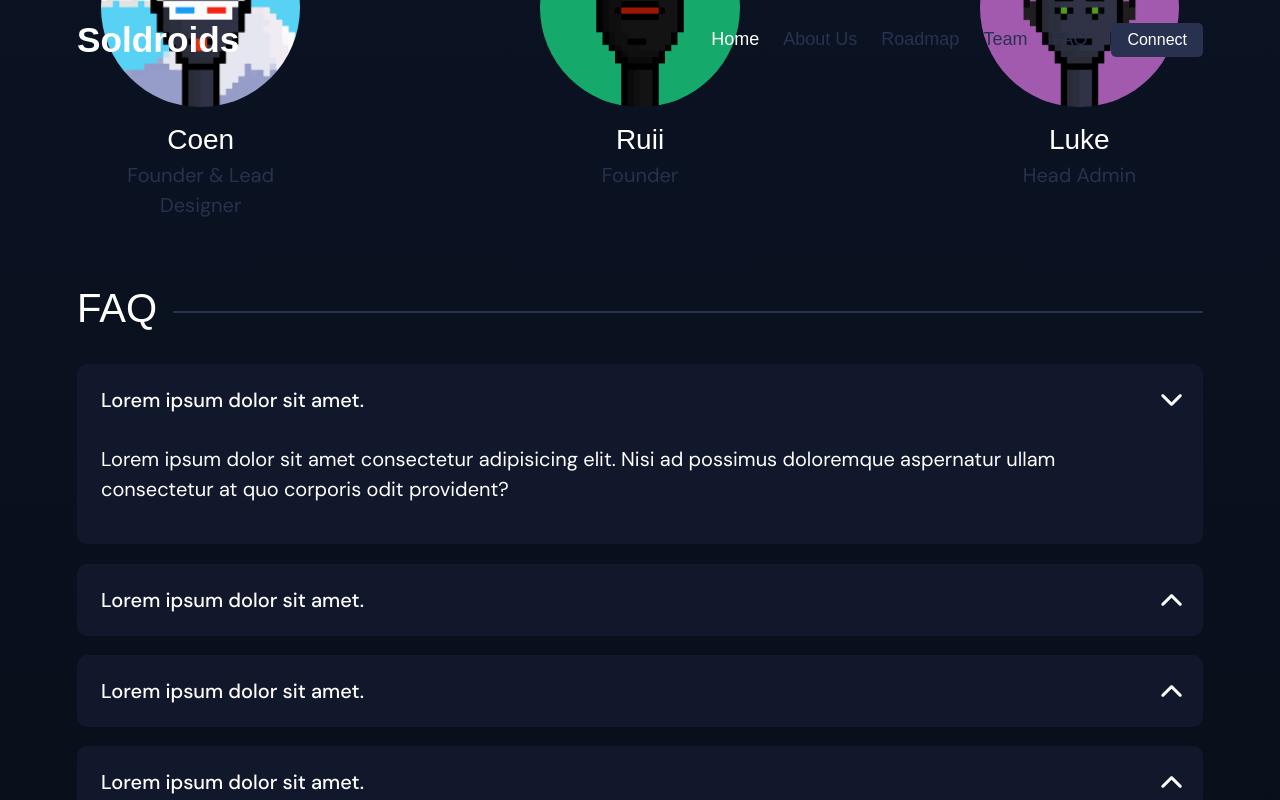
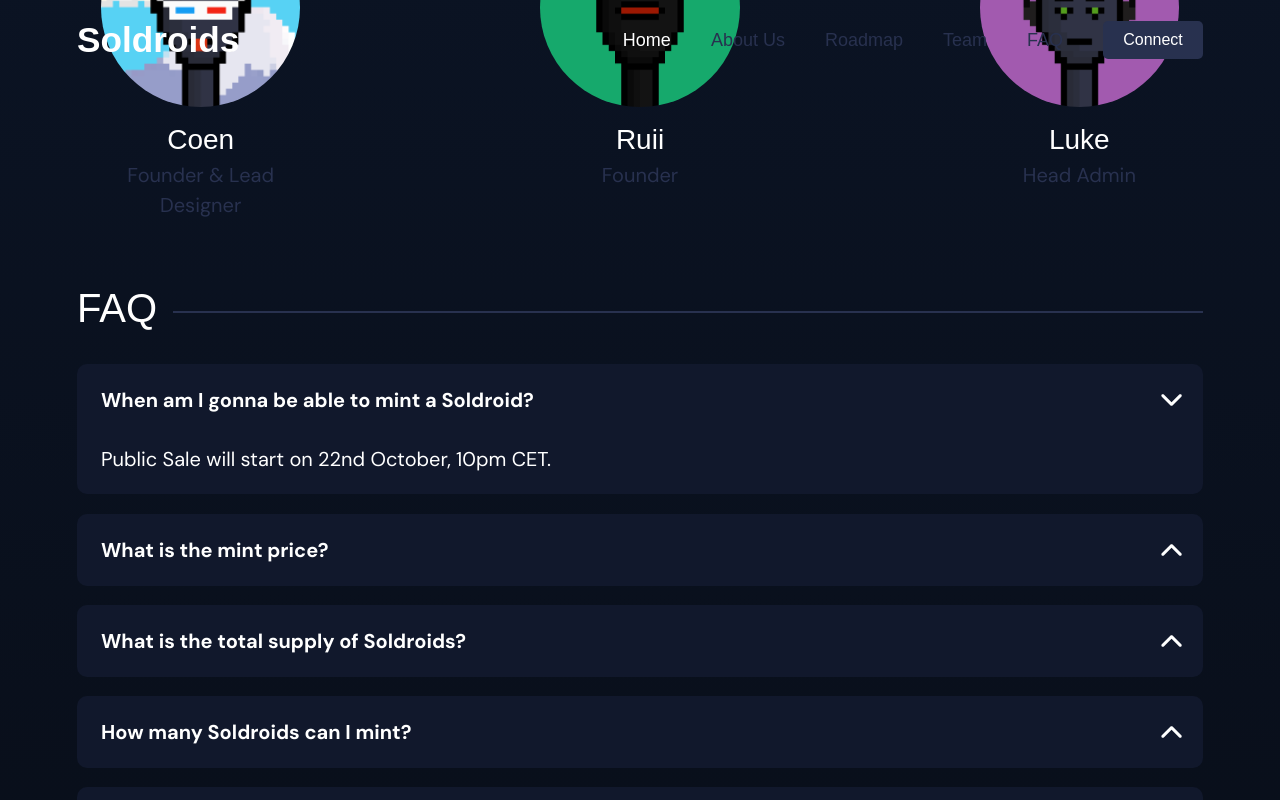
Before and after one commit to sameershaikh55/soldroids, a React (Create React App) app: page / in a window 1280 px wide. Both pictures are taken after a click on the element 640 px from the left and 2585 px from the top of the page. Shown: the part 2185-2985 px from the top of the page. Built offline with nearby package versions, Linux system fonts and the light colour scheme; a web font is replaced by a local one.

Commit message:
changes made

```diff
--- a/src/components/Accordion.jsx
+++ b/src/components/Accordion.jsx
@@ -1,7 +1,7 @@
 import React, { useState } from "react";
 import { IoIosArrowUp } from "react-icons/io";
 
-const Accordion = () => {
+const Accordion = ({ t, p }) => {
 	const [collapsed, setCollapsed] = useState(false);
 
 	return (
@@ -15,9 +15,9 @@ const Accordion = () => {
 						style={{
 							transition: "0.4s",
 						}}
-						className="f20 w-100 py-2 px-2 px-md-3 mb-0"
+						className="f20 w-100 py-2 px-2 px-md-3 mb-0 fw600"
 					>
-						Lorem ipsum dolor sit amet.
+						{t}
 					</h5>
 					<IoIosArrowUp
 						style={{
@@ -44,11 +44,9 @@ const Accordion = () => {
 							transitionDelay: collapsed && "0.8s",
 							transition: collapsed && "0.8s",
 						}}
-						className="f20 py-4 mb-0"
+						className="f20 pt-4 pb-1 mb-0"
 					>
-						Lorem ipsum dolor sit amet consectetur adipisicing elit. Nisi ad
-						possimus doloremque aspernatur ullam consectetur at quo corporis
-						odit provident?
+						{p}
 					</p>
 				</div>
 			</div>
--- a/src/components/Faq.jsx
+++ b/src/components/Faq.jsx
@@ -2,6 +2,29 @@ import React from "react";
 import Accordion from "./Accordion";
 
 const Faq = () => {
+	const faqData = [
+		{
+			t: "When am I gonna be able to mint a Soldroid?",
+			p: "Public Sale will start on 22nd October, 10pm CET.",
+		},
+		{
+			t: "What is the mint price?",
+			p: "Mint price will be 1.5 SOL.",
+		},
+		{
+			t: "What is the total supply of Soldroids?",
+			p: "There will be a total of 3,333 Soldroids. 700 are currently reserved for whitelist.",
+		},
+		{
+			t: "How many Soldroids can I mint?",
+			p: "You can mint a maximum of 5 Soldroids but there will be a maximum of 1 per transaction.",
+		},
+		{
+			t: "What will royalties be on the aftermarket?",
+			p: "We will charge 3.5% royalties on the aftermarket. 85% of those royalties will be given back to Soldroid holders on a weekly basis.",
+		},
+	];
+
 	return (
 		<div id="faq" className="">
 			<div className="page_container">
@@ -16,10 +39,10 @@ const Faq = () => {
 									</div>
 
 									<div className="team_card_container">
-										{[1, 1, 1, 1].map((prev, i) => {
+										{faqData.map((prev, i) => {
 											return (
 												<div key={i}>
-													<Accordion />
+													<Accordion t={prev.t} p={prev.p} />
 												</div>
 											);
 										})}
--- a/src/components/Footer.jsx
+++ b/src/components/Footer.jsx
@@ -12,7 +12,18 @@ const Footer = () => {
 						<div className="col-11 col-md-12 mx-auto">
 							<div className="row">
 								<div className="col-12">
-									<h2 className="text-white sofia">Soldroids</h2>
+									<div>
+										<Link
+											to="home"
+											smooth={true}
+											duration={100}
+											spy={true}
+											offset={-10}
+											className="logo sofia"
+										>
+											Soldroids
+										</Link>
+									</div>
 
 									<div className="d-flex flex-column flex-md-row flex-wrap mt-5">
 										<div>
@@ -39,7 +50,7 @@ const Footer = () => {
 														duration={600}
 														spy={true}
 														offset={-500}
-														className="ms-4 f18"
+														className="f18"
 													>
 														About Us
 													</Link>
@@ -52,7 +63,7 @@ const Footer = () => {
 														duration={600}
 														spy={true}
 														offset={-500}
-														className="ms-4 f18"
+														className="f18"
 													>
 														Roadmap
 													</Link>
@@ -65,7 +76,7 @@ const Footer = () => {
 														duration={600}
 														spy={true}
 														offset={-500}
-														className="ms-4 f18"
+														className="f18"
 													>
 														Team
 													</Link>
@@ -78,14 +89,14 @@ const Footer = () => {
 														duration={600}
 														spy={true}
 														offset={-500}
-														className="ms-4 f18"
+														className="f18"
 													>
 														FAQ
 													</Link>
 												</li>
 											</ul>
 										</div>
-										<div className="mt-5 mt-md-0 ms-md-5">
+										<div className="mt-5 mt-md-0 mx-md-5 px-md-4">
 											<h5 className="text-white sofia mb-2 mb-md-3">
 												Useful Links
 											</h5>
@@ -107,7 +118,7 @@ const Footer = () => {
 												</li>
 											</ul>
 										</div>
-										<div className="mt-5 mt-md-0 ms-md-5 d-flex share">
+										<div className="mt-5 mt-md-0 d-flex share">
 											<a href="">
 												<img src={twitter} alt="" className="me-3" />
 											</a>
--- a/src/components/Header.jsx
+++ b/src/components/Header.jsx
@@ -63,7 +63,7 @@ const Header = ({ isOpen, ClickEvent }) => {
 													smooth={true}
 													duration={300}
 													spy={true}
-													className="ms-4 f18"
+													className="f18"
 												>
 													Home
 												</Link>
@@ -76,7 +76,7 @@ const Header = ({ isOpen, ClickEvent }) => {
 													duration={300}
 													spy={true}
 													offset={-100}
-													className="ms-4 f18"
+													className="f18"
 												>
 													About Us
 												</Link>
@@ -89,7 +89,7 @@ const Header = ({ isOpen, ClickEvent }) => {
 													duration={300}
 													spy={true}
 													offset={-50}
-													className="ms-4 f18"
+													className="f18"
 												>
 													Roadmap
 												</Link>
@@ -102,7 +102,7 @@ const Header = ({ isOpen, ClickEvent }) => {
 													duration={300}
 													spy={true}
 													offset={-50}
-													className="ms-4 f18"
+													className="f18"
 												>
 													Team
 												</Link>
@@ -115,7 +115,7 @@ const Header = ({ isOpen, ClickEvent }) => {
 													duration={300}
 													spy={true}
 													offset={-110}
-													className="ms-4 f18"
+													className="f18"
 												>
 													FAQ
 												</Link>
@@ -128,7 +128,7 @@ const Header = ({ isOpen, ClickEvent }) => {
 													duration={300}
 													spy={true}
 													offset={-100}
-													className="ms-4 connectBtn"
+													className="connectBtn"
 												>
 													<button>Connect</button>
 												</Link>
--- a/src/styles/styles.css
+++ b/src/styles/styles.css
@@ -194,6 +194,10 @@ html {
           align-items: center;
 }
 
+.header_container ul li {
+  margin-left: 40px;
+}
+
 .header_container a {
   color: #28314f;
   text-decoration: none;
@@ -233,7 +237,17 @@ html {
   background: #28314f;
   border-radius: 5px;
   color: #fff;
-  padding: 0.3rem 1rem 0.36rem 1rem;
+  height: 38px;
+  width: 100px;
+  display: -webkit-box;
+  display: -ms-flexbox;
+  display: flex;
+  -webkit-box-pack: center;
+      -ms-flex-pack: center;
+          justify-content: center;
+  -webkit-box-align: center;
+      -ms-flex-align: center;
+          align-items: center;
 }
 
 .header_container .connectBtn button:focus {
@@ -397,6 +411,17 @@ html {
 .footer_container {
   margin-top: 5rem;
   border-top: 1px solid #28314f;
+}
+
+.footer_container ul li {
+  margin-right: 30px;
+}
+
+.footer_container .logo {
+  color: #ffffff;
+  font-weight: bold;
+  line-height: 52px;
+  font-size: 2.2rem;
 }
 
 .footer_container a {
--- a/src/styles/styles.scss
+++ b/src/styles/styles.scss
@@ -191,6 +191,12 @@ html {
 	justify-content: center;
 	align-items: center;
 
+	ul {
+		li {
+			margin-left: 40px;
+		}
+	}
+
 	a {
 		color: $color1;
 		text-decoration: none;
@@ -232,7 +238,11 @@ html {
 			background: $color1;
 			border-radius: 5px;
 			color: #fff;
-			padding: 0.3rem 1rem 0.36rem 1rem;
+			height: 38px;
+			width: 100px;
+			display: flex;
+			justify-content: center;
+			align-items: center;
 
 			&:focus {
 				outline: none;
@@ -398,6 +408,19 @@ html {
 .footer_container {
 	margin-top: 5rem;
 	border-top: 1px solid #28314f;
+
+	ul {
+		li {
+			margin-right: 30px;
+		}
+	}
+
+	.logo {
+		color: #ffffff;
+		font-weight: bold;
+		line-height: 52px;
+		font-size: 2.2rem;
+	}
 
 	a {
 		color: $color1;
```
Also changed, not shown: 1 other file (tests, documents, lock files or other folders).
